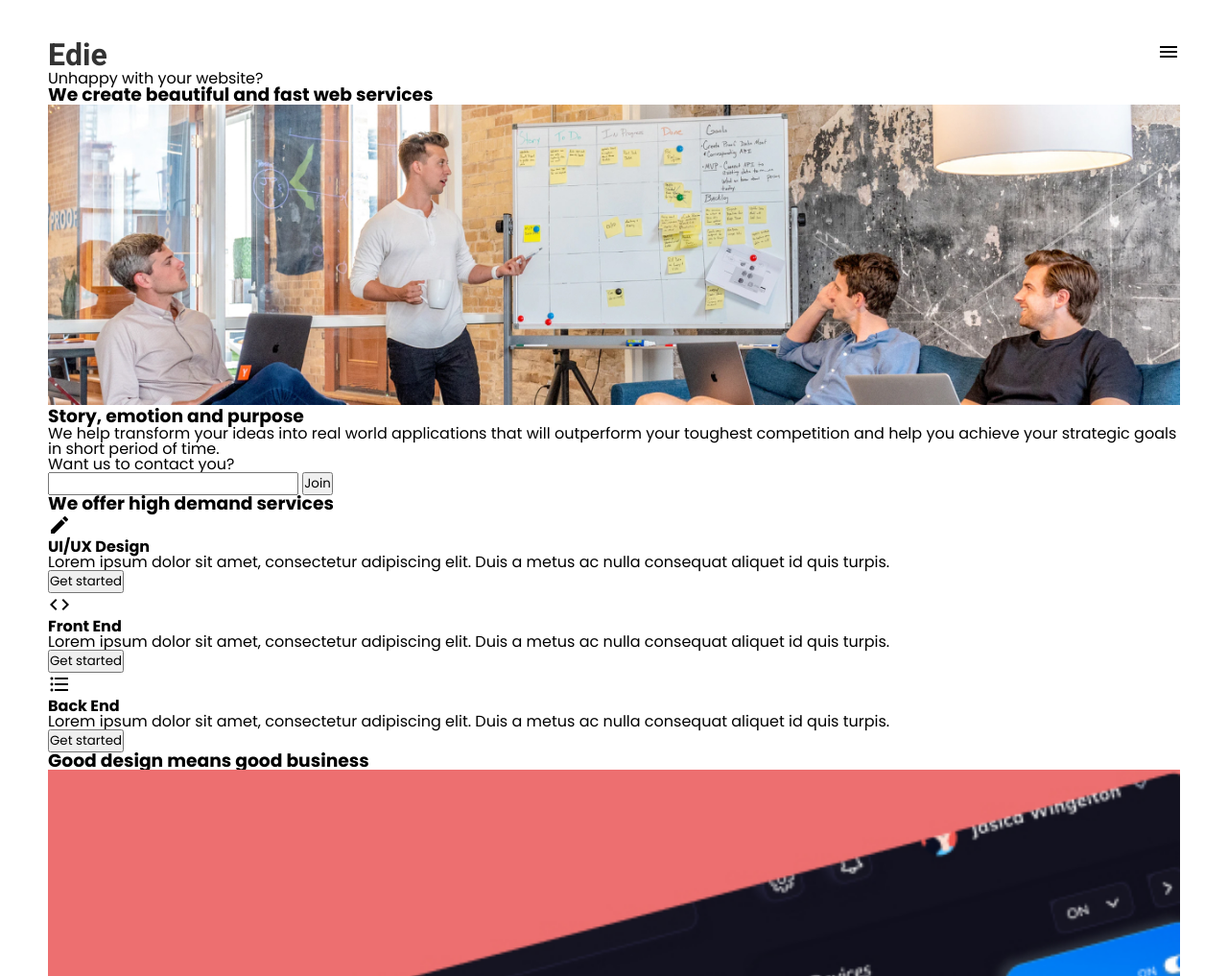
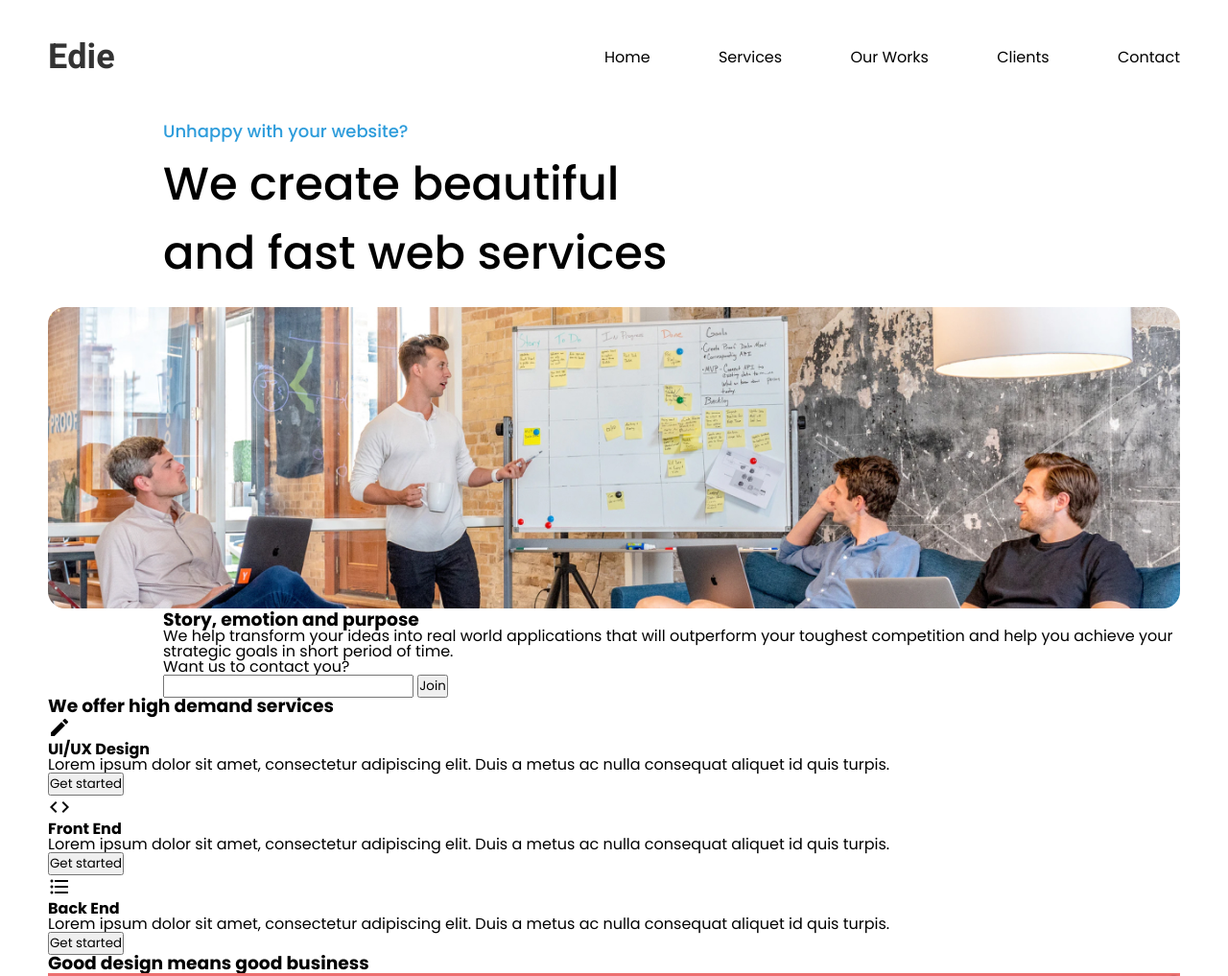
Before and after one commit to iCode-Cat/7-Eddie-Page, a plain HTML site: page index.html in a window 1280 px wide. Shown: the top 1017 px of the page at 96% size. Drawn offline with Linux system fonts and the light colour scheme.

Commit message:
CSS files generated

```diff
--- a/index.html
+++ b/index.html
@@ -16,11 +16,11 @@
 
 <body>
     <div id="wrapper">
-        <header class="header flex flex-jc-btw">
-            <h1 class="header-logo logo-dark">
+        <header class="header flex flex-jc-btw flex-alg-center">
+            <h1 class="header-logo logo logo-dark">
                 Edie
             </h1>
-            <nav class="navbar">
+            <nav class="navbar flex flex-alg-center flex-jc-btw">
                 <li>Home</li>
                 <li>Services</li>
                 <li>Our Works</li>
@@ -36,7 +36,7 @@
                 <section class="hero">
                     <header class="hero-header">
                         <p>Unhappy with your website?</p>
-                        <h1>We create beautiful and fast web services</h1>
+                        <h1>We create beautiful <br> and fast web services</h1>
                     </header>
                     <figure class="hero-image">
                         <img src="./assets/heroImage.jpg" alt="edie-hero-image">
@@ -196,7 +196,7 @@
             <li>Contact</li>
         </nav>
         <nav class="social-media">
-            <h1 class="footer-logo logo-light">
+            <h1 class="footer-logo logo logo-light">
                 Edie
             </h1>
             <span class="material-icons">
--- a/scss/_globals.scss
+++ b/scss/_globals.scss
@@ -19,6 +19,10 @@ body {
         justify-content: center;
     }
 
+    &-alg-center {
+        align-items: center;
+    }
+
     &-direction-col {
         flex-direction: column;
     }
@@ -30,11 +34,12 @@ body {
 
 // Logo Class
 .logo {
+    font-family: var(--ff-logo);
     &-dark {
         color: var(--clr-gray1);
     }
     &-light {
-        color: var(--clr-gray6);
+        color: var(--clr-white2);
     }
 }
 
--- a/scss/_header.scss
+++ b/scss/_header.scss
@@ -1,8 +1,26 @@
 .header {
     &-logo {
-        font-family: var(--ff-logo);
+        font-size: 2.4rem;
     }
+
     nav {
+        width: 100%;
+        max-width: 600px;
         display: none;
     }
+
+    span {
+        color: var(--clr-gray1);
+    }
+    @media (min-width:50em) {
+        &-logo {
+            font-size: 3.6rem;
+        }
+        nav {
+            display: flex;
+        }
+        span {
+            display: none;
+        }
+    }
 }
--- a/scss/_hero.scss
+++ b/scss/_hero.scss
@@ -0,0 +1,43 @@
+// Variables
+$hero_header_text1:1.2rem;
+$hero_header_text2:2.4rem;
+
+.hero {
+    margin-top: 5rem;
+    &-header {
+        * {
+            font-weight: 500;
+        }
+        p {
+            color: var(--clr-blue);
+            font-size: var(--hero_header_text1);
+        }
+        h1 {
+            font-size: var(--hero_header_text2);
+            line-height: 3.6rem;
+            margin-top: 1rem;
+            white-space: nowrap;
+
+        }
+    }
+    &-image {
+        margin-top: 2rem;
+        img {
+            border-radius: 1.8rem;
+        }
+    }
+    &-header , &-footer {
+        margin-left: 3rem;
+    }
+    @media (min-width:50em) {
+        &-header , &-footer {
+            margin-left: 12rem;
+        }
+        &-header {
+            h1 {
+                line-height: 7.2rem;
+            }
+        }
+
+    }
+}
--- a/scss/_resets.scss
+++ b/scss/_resets.scss
@@ -18,3 +18,8 @@ body {
 img {
     width: 100%;
 }
+
+li , span {
+    cursor: pointer;
+    list-style: none;
+}
--- a/scss/_root.scss
+++ b/scss/_root.scss
@@ -15,4 +15,12 @@
 
     --clr-white1:#FFFFFF;
     --clr-white2:#F2F2F2;
+
+    // Hero
+    --hero_header_text1:1.2rem;
+    --hero_header_text2:2.4rem;
+    @media (min-width:50em) {
+        --hero_header_text1:1.8rem;
+        --hero_header_text2:4.8rem;
+    }
 }
```
Also changed, not shown: scss/main.css, 1 other file.
